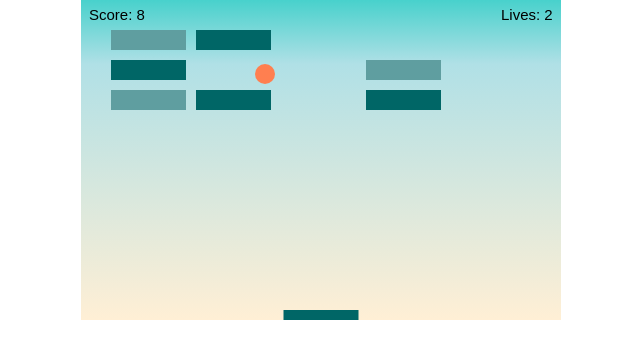
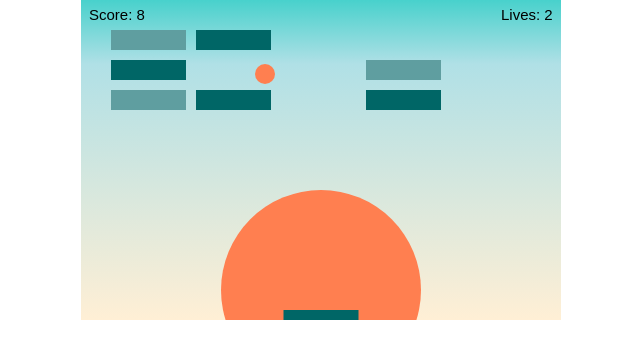
Before and after one commit to brooklyndippo/2d-breakout-game, a website with bundled scripts: page index.html in a window 1280 px wide. Shown: the whole page, without its empty margins (319-959 px from the left). Built offline with nearby package versions, Linux system fonts and the light colour scheme.

Commit message:
create ball class and render ball object

```diff
--- /dev/null
+++ b/game_objects/ball.js
@@ -0,0 +1,18 @@
+export default class Ball {
+  constructor(x, y, dx, dy, radius, color) {
+    this.x = x;
+    this.y = y;
+    this.dx = dx;
+    this.dy = dy;
+    this.radius = radius;
+    this.color = color;
+  }
+
+  render(ctx) {
+    ctx.beginPath();
+    ctx.arc(this.x, this.y, this.radius, 0, Math.PI * 2);
+    ctx.fillStyle = this.color;
+    ctx.fill();
+    ctx.closePath();
+  }
+}
--- /dev/null
+++ b/game_objects/brick.js
@@ -0,0 +1,11 @@
+// eslint-disable-next-line import/extensions
+import Sprite from './sprite.js';
+
+class Brick extends Sprite {
+  constructor(x, y, width = 75, height = 20, color = '#0095DD') {
+    super(x, y, width, height, color); // pass arguments to Sprite!
+    this.status = true; // adds a new property
+  }
+}
+
+export default Brick;
--- /dev/null
+++ b/game_objects/sprite.js
@@ -0,0 +1,17 @@
+export default class Sprite {
+  constructor(x = 0, y = 0, width = 100, height = 100, color = '#f00') {
+    this.x = x;
+    this.y = y;
+    this.width = width;
+    this.height = height;
+    this.color = color;
+  }
+
+  render(ctx) {
+    ctx.beginPath();
+    ctx.rect(this.x, this.y, this.width, this.height);
+    ctx.fillStyle = this.color;
+    ctx.fill();
+    ctx.closePath();
+  }
+}
--- a/index.html
+++ b/index.html
@@ -17,6 +17,7 @@
   </head>
   <body>
     <canvas id="myCanvas" width="480" height="320"></canvas>
-    <script src="index.js"></script>
+    <script src="index.js" type="module"></script>
+    <!-- <script src="game_objects/sprite.js" type="module"></script> -->
   </body>
 </html>
--- a/index.js
+++ b/index.js
@@ -1,13 +1,23 @@
+import Ball from './game_objects/ball.js';
+import Brick from "./game_objects/brick.js";
+
+// import Brick from "./game_objects/brick";
+
+// ************** DOM REFERENCES *******************
+
 const canvas = document.getElementById('myCanvas');
 const ctx = canvas.getContext('2d');
 
 // === ball specs: ===================================
 // starting positions
+
+const ball = new Ball(canvas.width / 2, canvas.height - 30, 2, -2, 100, 'coral');
 let x = canvas.width / 2;
 let y = canvas.height - 30;
 
 // radius
 const ballRadius = 10;
+const Pi2 = Math.PI * 2;
 
 // movement intervals
 let dx = 2;
@@ -15,7 +25,7 @@ let dy = -2;
 
 function drawBall() {
   ctx.beginPath();
-  ctx.arc(x, y, ballRadius, 0, Math.PI * 2);
+  ctx.arc(x, y, ballRadius, 0, Pi2);
   ctx.fillStyle = 'coral';
   ctx.fill();
   ctx.closePath();
@@ -24,7 +34,9 @@ function drawBall() {
 // === paddle specs: =================================
 const paddleHeight = 10;
 const paddleWidth = 75;
-let paddleX = (canvas.width - paddleWidth) / 2;
+const paddleStartX = (canvas.width - paddleWidth) / 2;
+
+let paddleX = paddleStartX;
 
 // paddle commands:
 let rightPressed = false;
@@ -70,7 +82,7 @@ function drawBricks() {
           ctx.fillStyle = '#006666';
         } else {
           ctx.fillStyle = 'cadetblue';
-        };
+        }
         ctx.fill();
         ctx.closePath();
       }
@@ -111,6 +123,8 @@ function drawBackground() {
   ctx.closePath();
 }
 
+// === reset game objects ==========================
+
 // === draw the game: =============================
 
 function draw() {
@@ -118,6 +132,7 @@ function draw() {
   ctx.clearRect(0, 0, canvas.width, canvas.height);
 
   drawBackground();
+  ball.render(ctx);
 
   // draw game elements
   drawScore();
@@ -152,7 +167,7 @@ function draw() {
         y = canvas.height - 30;
         dx = 2;
         dy = -2;
-        paddleX = (canvas.width - paddleWidth) / 2;
+        paddleX = paddleStartX;
       }
     }
   }
@@ -179,7 +194,7 @@ function keyDownHandler(e) {
   } else if (e.key === 'Left' || e.key === 'ArrowLeft') {
     leftPressed = true;
   }
-};
+}
 
 // add event listener for mouse movement
 document.addEventListener('mousemove', mouseMoveHandler, false);
```
Also changed, not shown: game_objects/lives.js (added), game_objects/paddle.js (added), game_objects/score.js (added).
